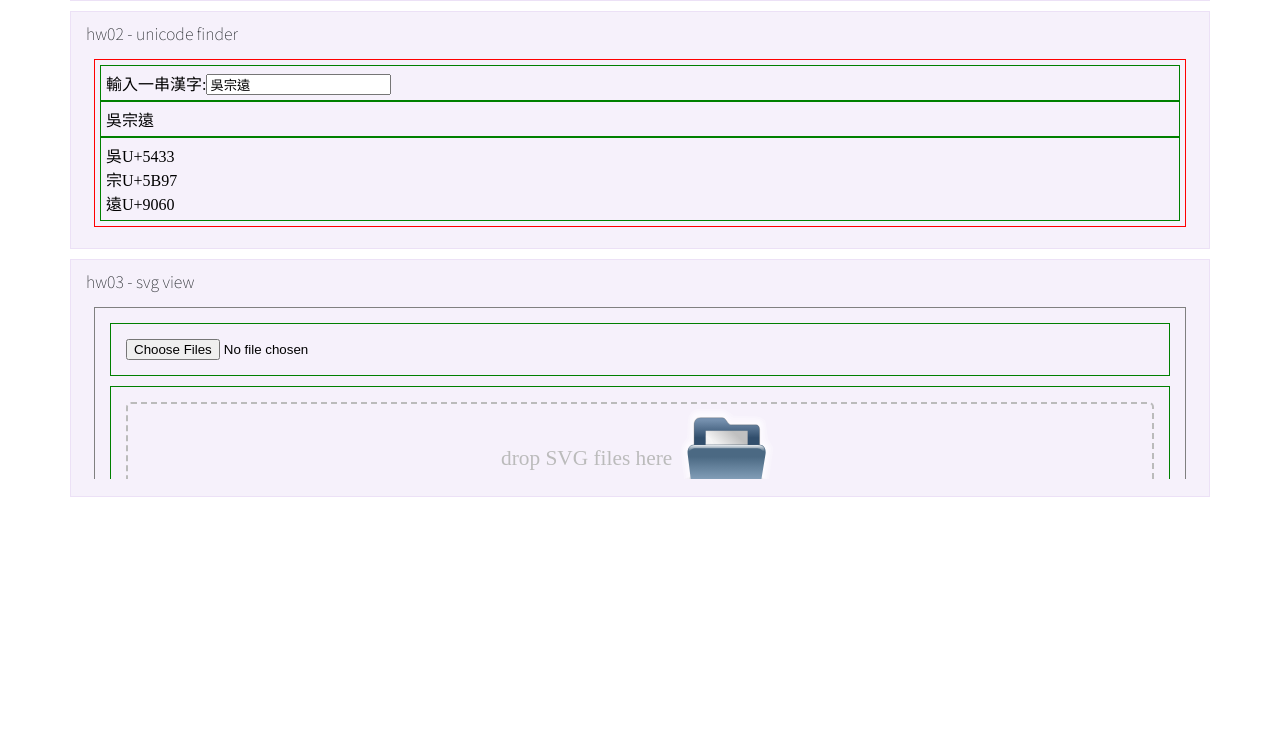
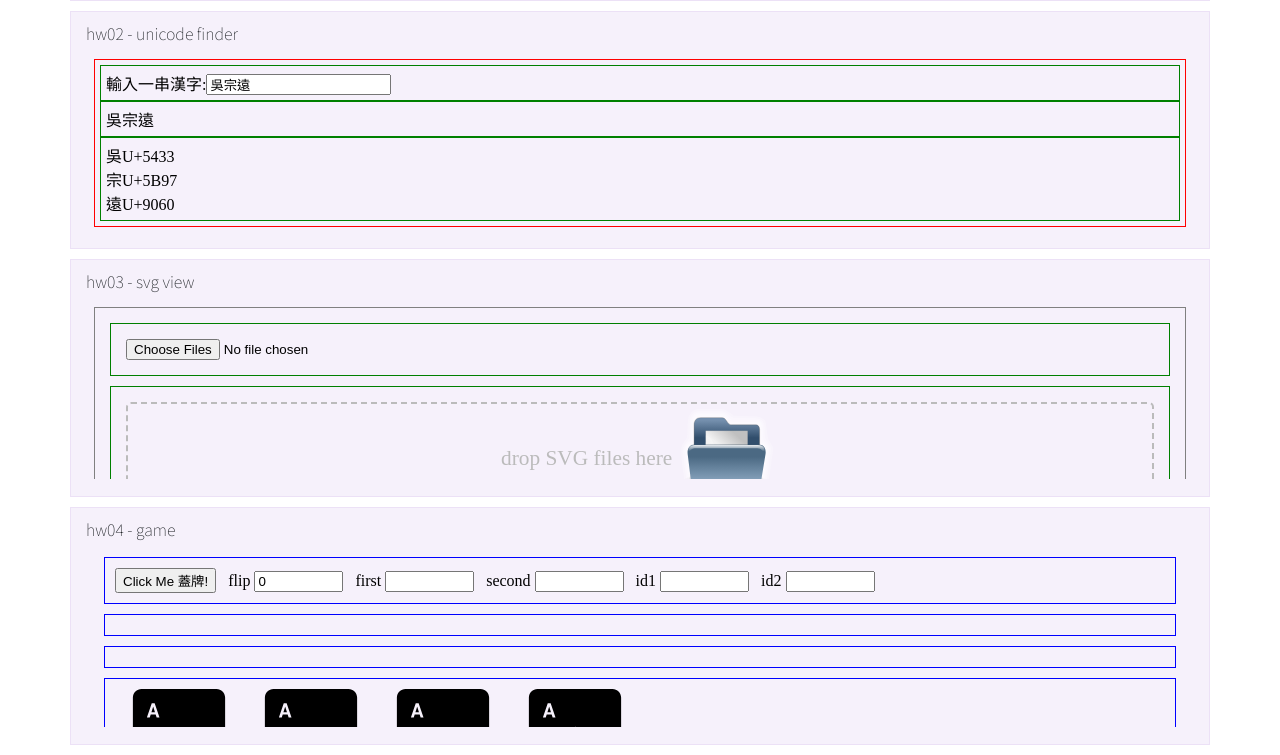
Before and after one commit to tigerwu0726/ip2019s, a plain HTML site: page portfolio/index.html in a window 1280 px wide. Shown: the part 633-1388 px from the top of the page. Before the commit the page ends 1140 px from the top, so only its background shows below. Drawn offline with nearby package versions, Linux system fonts and the light colour scheme.

Commit message:
Add files via upload

```diff
--- a/portfolio/index.html
+++ b/portfolio/index.html
@@ -66,6 +66,11 @@
       <h6>hw03 - svg view </h6>
       <iframe frameBorder="0" width="100%" height="180px" src="./labs/lab03/index.html" scrolling="no"></iframe>
     </div>
+    <!-- lab04 -->
+    <div class="container">
+      <h6>hw04 - game </h6>
+      <iframe frameBorder="0" width="100%" height="180px" src="./labs/lab04/index.html" scrolling="no"></iframe>
+    </div>
 
   </body>
 </html>
```
